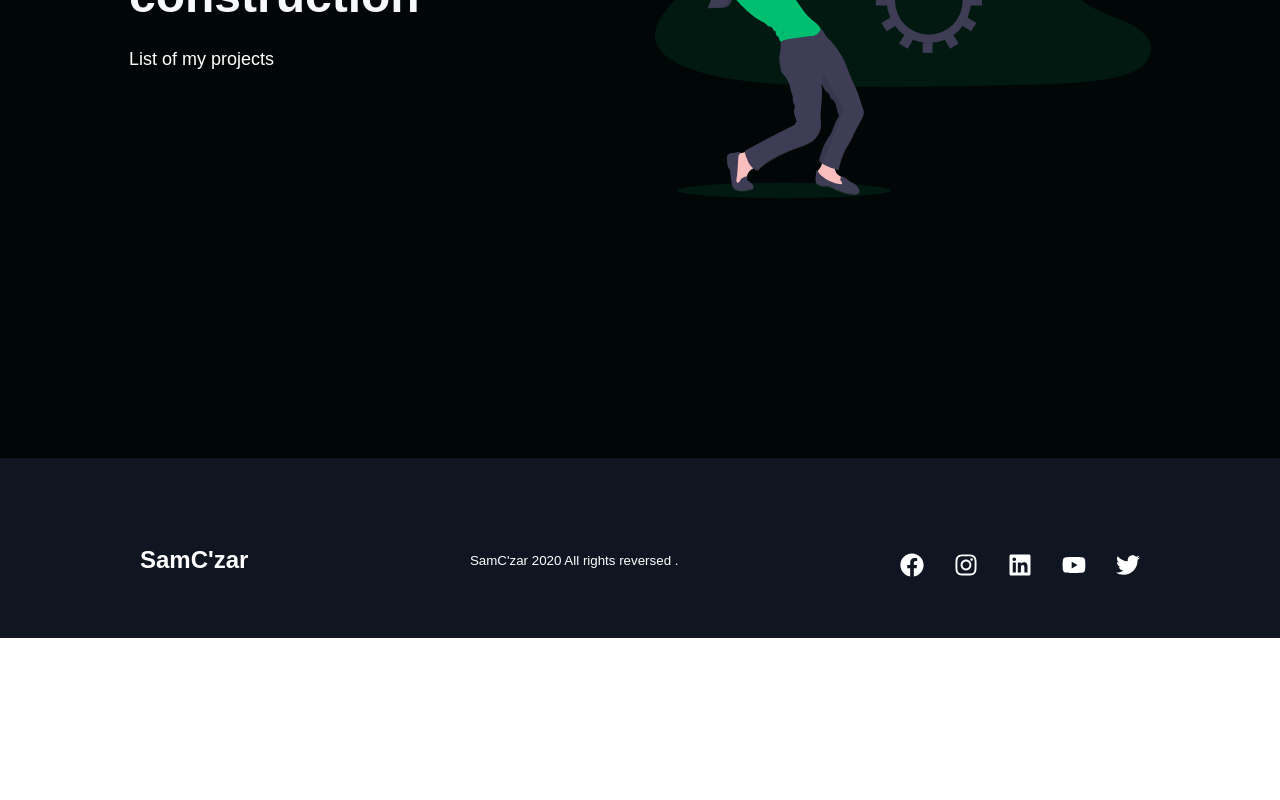
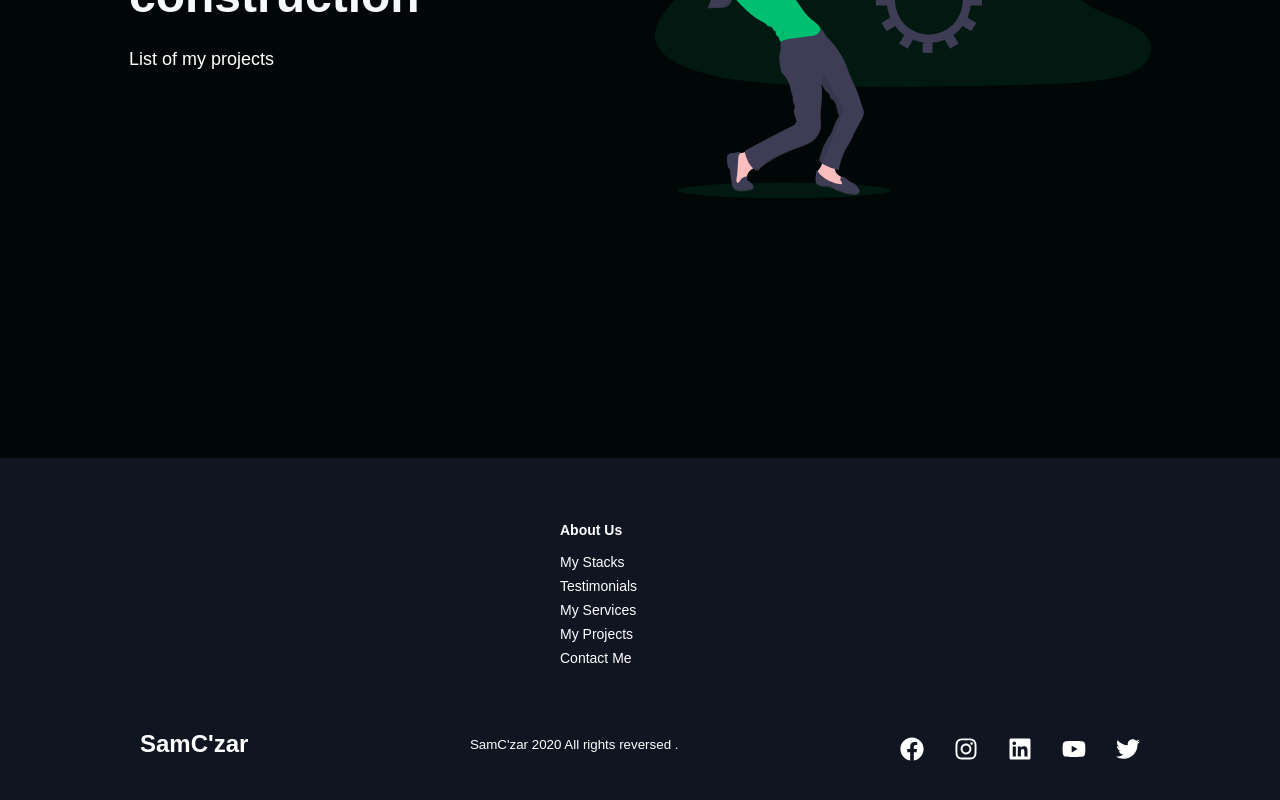
Before and after one commit to samczar/portfolio, a React (Create React App) app: page / in a window 1280 px wide. Shown: the part 3722-4522 px from the top of the page. Before the commit the page ends 4360 px from the top, so only its background shows below. Built offline with nearby package versions, Linux system fonts and the light colour scheme; a web font is replaced by a local one.

Commit message:
add footer

```diff
--- a/src/components/Footer/index.js
+++ b/src/components/Footer/index.js
@@ -30,44 +30,18 @@ const Footer = () => {
 	return (
 		<FooterContainer>
 			<FooterWrap>
-				{/* <FooterLinksContainer>
+				<FooterLinksContainer>
 					<FooterLinksWrapper>
 						<FooterLinkItems>
 							<FooterLinkTitle> About Us</FooterLinkTitle>
-							<FooterLink to="/signin">How it works</FooterLink>
-							<FooterLink to="/signin">Testimonials</FooterLink>
-							<FooterLink to="/signin">Careers</FooterLink>
-							<FooterLink to="/signin">Terms of Service</FooterLink>
-							<FooterLink to="/signin">Investors</FooterLink>
-						</FooterLinkItems>
-						<FooterLinkItems>
-							<FooterLinkTitle> About Us</FooterLinkTitle>
-							<FooterLink to="/signin">How it works</FooterLink>
-							<FooterLink to="/signin">Testimonials</FooterLink>
-							<FooterLink to="/signin">Careers</FooterLink>
-							<FooterLink to="/signin">Terms of Service</FooterLink>
-							<FooterLink to="/signin">Investors</FooterLink>
+							<FooterLink to="/">My Stacks</FooterLink>
+							<FooterLink to="/">Testimonials</FooterLink>
+							<FooterLink to="/">My Services</FooterLink>
+							<FooterLink to="/">My Projects</FooterLink>
+							<FooterLink to="/">Contact Me</FooterLink>
 						</FooterLinkItems>
 					</FooterLinksWrapper>
-					<FooterLinksWrapper>
-						<FooterLinkItems>
-							<FooterLinkTitle> About Us</FooterLinkTitle>
-							<FooterLink to="/signin">How it works</FooterLink>
-							<FooterLink to="/signin">Testimonials</FooterLink>
-							<FooterLink to="/signin">Careers</FooterLink>
-							<FooterLink to="/signin">Terms of Service</FooterLink>
-							<FooterLink to="/signin">Investors</FooterLink>
-						</FooterLinkItems>
-						<FooterLinkItems>
-							<FooterLinkTitle> About Us</FooterLinkTitle>
-							<FooterLink to="/signin">How it works</FooterLink>
-							<FooterLink to="/signin">Testimonials</FooterLink>
-							<FooterLink to="/signin">Careers</FooterLink>
-							<FooterLink to="/signin">Terms of Service</FooterLink>
-							<FooterLink to="/signin">Investors</FooterLink>
-						</FooterLinkItems>
-					</FooterLinksWrapper>
-				</FooterLinksContainer> */}
+				</FooterLinksContainer>
 				<SocialMedia>
 					<SocialMediaWrap>
 						<SocialLogo to="/" onClick={toggleHome}>
```
